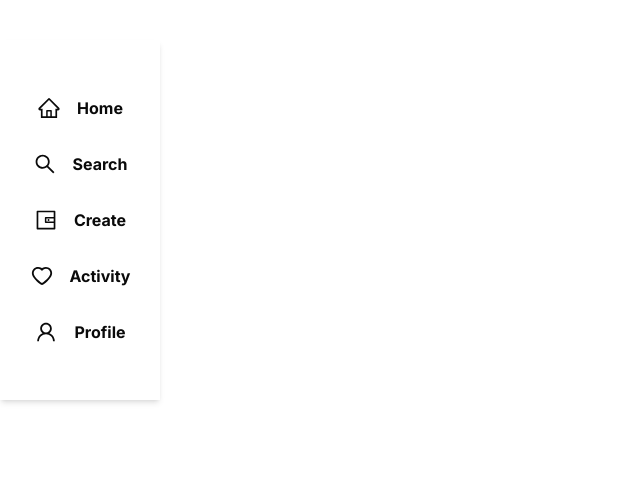
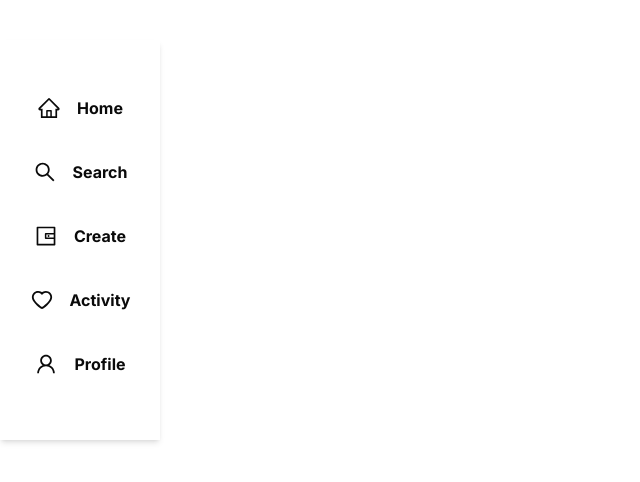
Before and after one commit to rolikaagarwal/Threads, a Next.js app: page / in a window 1280 px wide. Shown: the top 482 px of the page, without its empty margins (0-640 px from the left). Built offline with nearby package versions, Linux system fonts and the light colour scheme.

Commit message:
increased margin in sidebar li

```diff
--- a/components/Header/Sidebar.tsx
+++ b/components/Header/Sidebar.tsx
@@ -10,23 +10,23 @@ const Sidebar: React.FC = () => {
     <>
       <div className="flex mt-10 ">
         <ul className="flex items-center flex-col w-40  py-10 shadow-md shadow-black-light">
-          <li className="flex rounded-lg py-4 px-6 font-bold align-middle cursor-pointer hover:text-gray-500 hover:bg-slate-100 ">
+          <li className="flex rounded-lg py-4 px-6 mb-2 font-bold align-middle cursor-pointer hover:text-gray-500 hover:bg-slate-100 ">
             <AiOutlineHome className="mr-4 w-6 h-6" />
             Home
           </li>
-          <li className="flex rounded-lg py-4 px-6 font-bold align-middle cursor-pointer hover:text-gray-500 hover:bg-slate-100 ">
+          <li className="flex rounded-lg py-4 px-6 mb-2 font-bold align-middle cursor-pointer hover:text-gray-500 hover:bg-slate-100 ">
             <AiOutlineSearch className="mr-4 w-6 h-6" />
             Search
           </li>
-          <li className="flex rounded-lg py-4 px-6 font-bold align-middle cursor-pointer hover:text-gray-500 hover:bg-slate-100 ">
+          <li className="flex rounded-lg py-4 px-6 mb-2 font-bold align-middle cursor-pointer hover:text-gray-500 hover:bg-slate-100 ">
             <AiOutlineWallet className="mr-4 w-6 h-6" />
             Create
           </li>
-          <li className="flex rounded-lg py-4 px-6 font-bold align-middle cursor-pointer hover:text-gray-500 hover:bg-slate-100 ">
+          <li className="flex rounded-lg py-4 px-6 mb-2 font-bold align-middle cursor-pointer hover:text-gray-500 hover:bg-slate-100 ">
             <AiOutlineHeart className="mr-4 w-6 h-6" />
             Activity
           </li>
-          <li className="flex rounded-lg py-4 px-6 font-bold align-middle cursor-pointer hover:text-gray-500 hover:bg-slate-100 ">
+          <li className="flex rounded-lg py-4 px-6 mb-2 font-bold align-middle cursor-pointer hover:text-gray-500 hover:bg-slate-100 ">
             <AiOutlineUser className="mr-4 w-6 h-6" />
             Profile
           </li>
```
